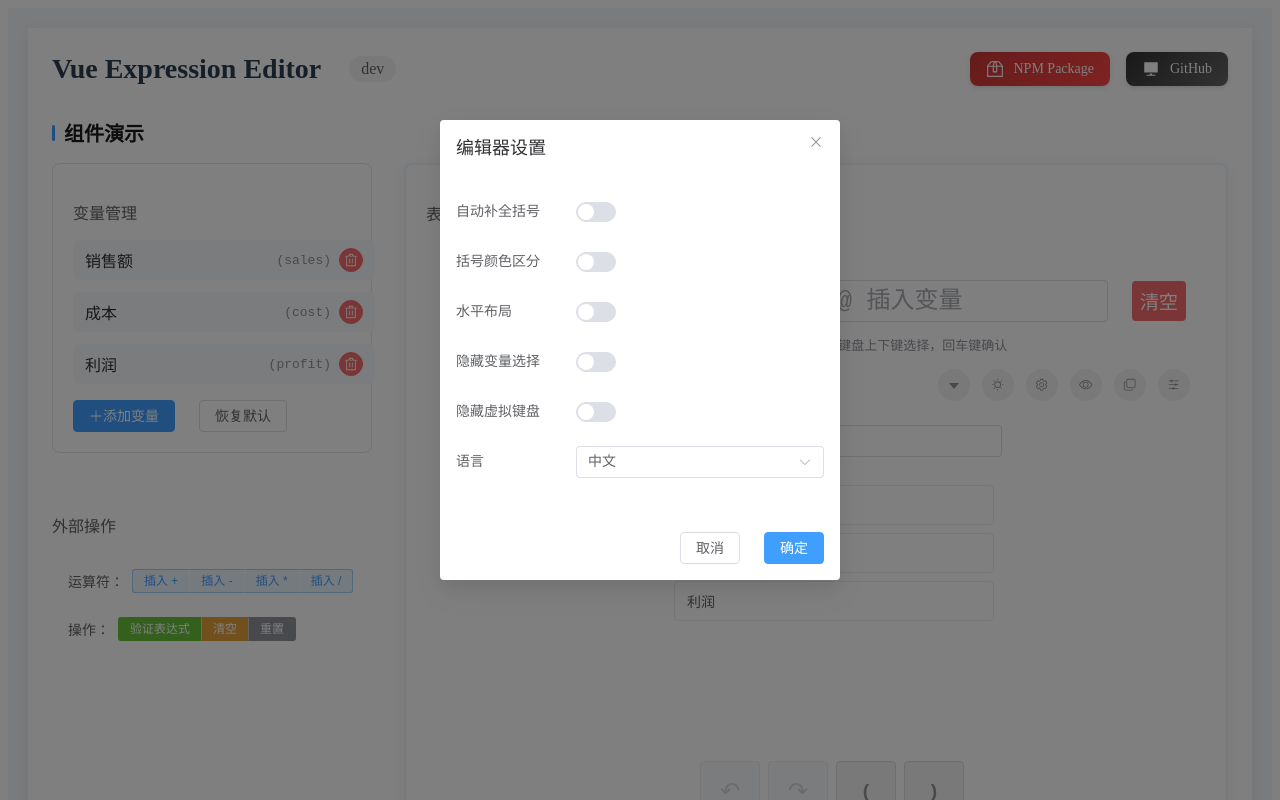
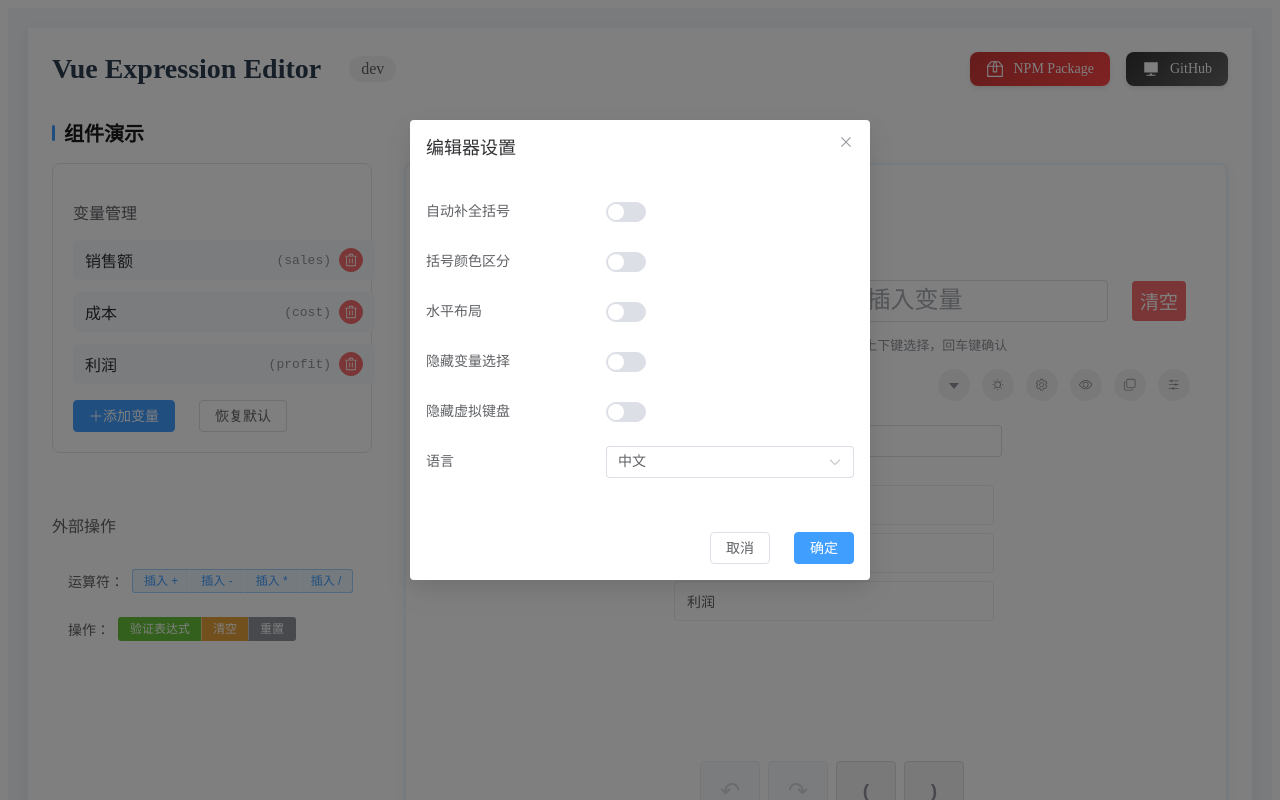
Before and after one commit to iwangbowen/vue-expression-editor, a Vue app: page / in a window 1280 px wide. Both pictures are taken after a click on the button 1042 px from the left and 385 px from the top of the page. Shown: the top 800 px of the page. Built offline with nearby package versions, Linux system fonts and the light colour scheme.

Commit message:
优化设置对话框：1. 调整对话框宽度和标签宽度，以改善用户体验；2. 在样式中添加隐藏键盘时移除间隙的逻辑，提升布局一致性。

```diff
--- a/src/components/EditorSettings.vue
+++ b/src/components/EditorSettings.vue
@@ -1,7 +1,7 @@
 <template>
-  <el-dialog v-model="dialogVisible" :title="t('settings.title')" width="400px" :close-on-click-modal="false">
+  <el-dialog v-model="dialogVisible" :title="t('settings.title')" width="460px" :close-on-click-modal="false">
     <div class="settings-form">
-      <el-form label-position="left" label-width="120px">
+      <el-form label-position="left" label-width="180px">
         <el-form-item :label="t('settings.autoCompleteBrackets')">
           <el-switch v-model="localSettings.autoCompleteBrackets" />
         </el-form-item>
@@ -108,4 +108,9 @@ const handleCancel = () => {
   justify-content: flex-end;
   gap: 12px;
 }
+
+:deep(.el-form-item__label) {
+  font-size: 14px;
+  white-space: nowrap;
+}
 </style>
--- a/src/components/ExpressionEditor.vue
+++ b/src/components/ExpressionEditor.vue
@@ -1761,10 +1761,17 @@ onMounted(() => {
     .calculator {
       display: none;
     }
+    // 当隐藏键盘时，移除间隙
+    gap: 0;
   }
 
   &.horizontal-layout {
     flex-direction: row;
+
+    // 在水平布局且隐藏键盘时，移除间隙
+    &.hide-keyboard {
+      gap: 0;
+    }
   }
 }
 </style>
```
